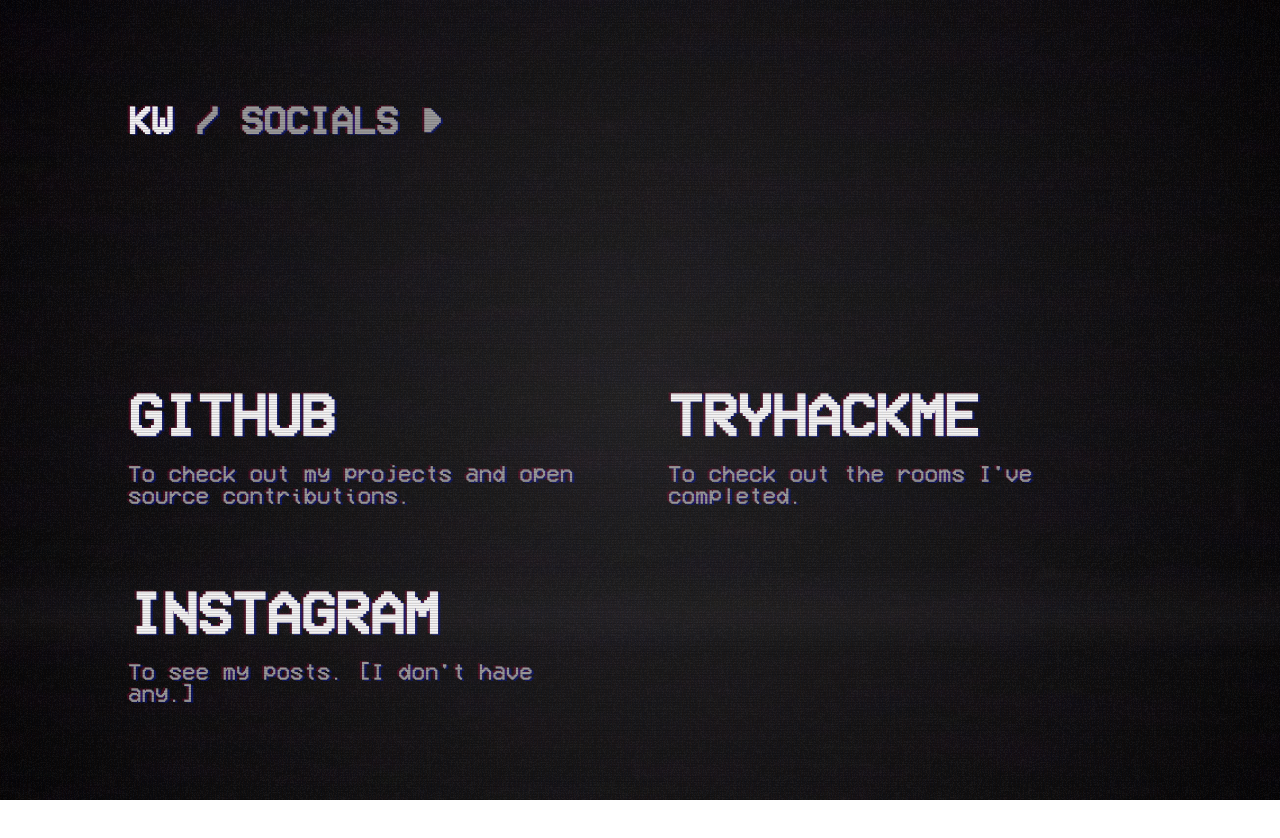
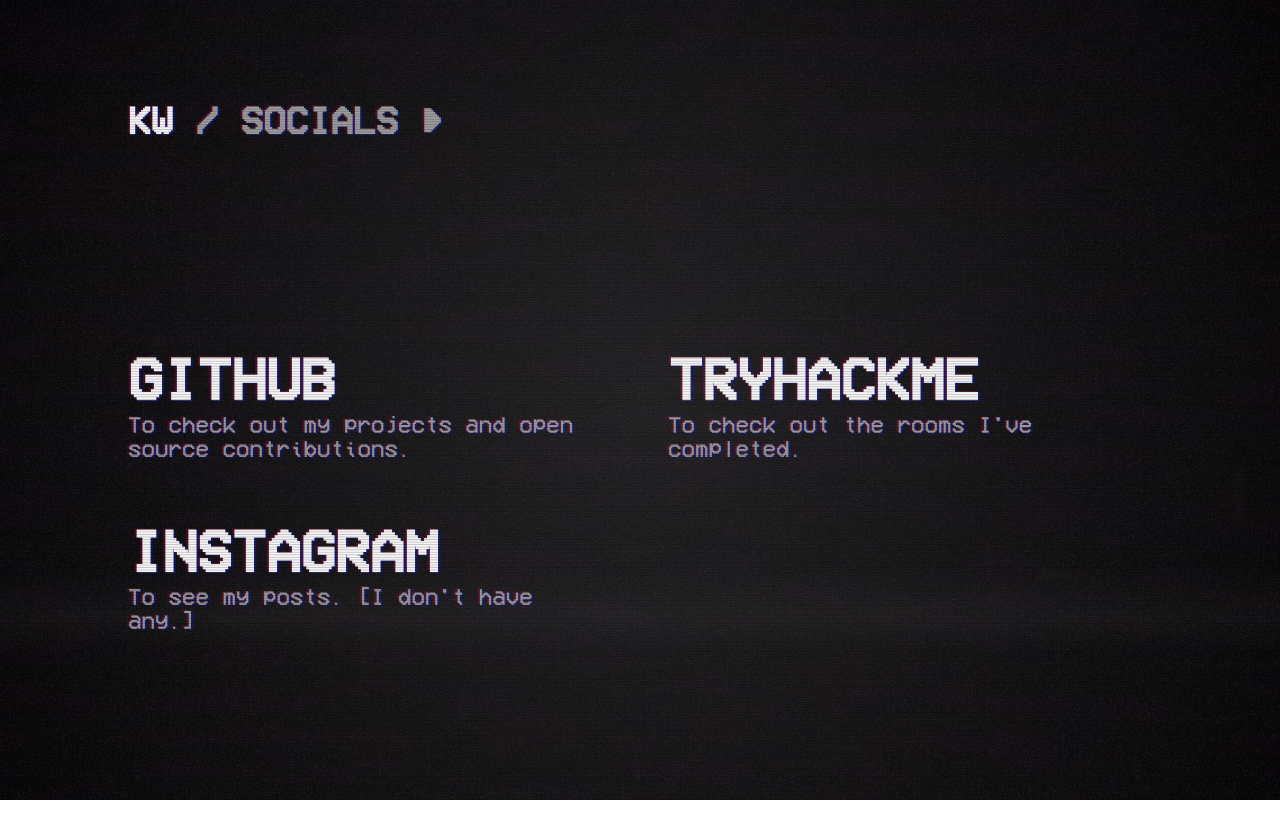
Before and after one commit to kunalwalavalkar/Portfolio, a React (Create React App) app: page /socials in a window 1280 px wide. Shown: the top 838 px of the page. After the commit the page ends 800 px from the top, so only its background shows below. Built offline with nearby package versions, Linux system fonts and the light colour scheme.

Commit message:
First commit

```diff
--- a/src/components/Button.css
+++ b/src/components/Button.css
@@ -10,6 +10,7 @@
 }
 
 .pages {
+	line-height: 1.15;
 	font-size: var(--font-size-primary);
 	/* font-size: 4.5vw; */
 	text-decoration: none;
@@ -17,6 +18,7 @@
 }
 
 .nonClickable {
+	line-height: 1.15;
 	text-decoration: none;
 	width: 100%;
 	color: #fff;
--- a/src/index.css
+++ b/src/index.css
@@ -23,6 +23,16 @@
 	/* background: url('./assets/effect-artifacts.gif'); */
 	cursor: url('./assets/images/cursor-default.png') 0 0, auto;
 }
+
+h2 {
+	display: block;
+	margin-block-start: 0;
+	margin-block-end: 0;
+	margin-inline-start: 0px;
+	margin-inline-end: 0px;
+	font-weight: bold;
+}
+
 
 @font-face {
 	font-family: 'VCR';
@@ -673,19 +683,6 @@
 	margin-bottom: 24vh;
 } */
 
-body {
-	margin-top: 10vh;
-	margin-bottom: 25vh;
-	margin-left: 10%;
-	margin-right: 10%;
-	font-family: vcr, monospace;
-	animation: textShadow 1.6s infinite;
-	text-shadow: 0.175vw 0.05vw 0.5px rgba(0, 30, 255, 0.325), -0.175vw -0.05vw 0.5px rgba(255, 0, 80, 0.225);
-	/* text-shadow: 4.5px 0 1px rgba(0, 0, 0, 0.5), 5px 0 0.5px rgba(255, 255, 255, 0.25); */
-	/* background: url('./assets/effect-artifacts.gif'); */
-	cursor: url('./assets/images/cursor-default.png') 0 0, auto;
-}
-
 .cursor {
 	cursor: url('./assets/images/cursor-default.png') 0 0, auto;
 }
@@ -727,6 +724,7 @@
 }
 
 .description {
+	line-height: 1.05;
 	font-size: var(--font-size-secondary);
 	width: 100%;
 	color: #a0a0a0;
--- a/src/pages/Projects.js
+++ b/src/pages/Projects.js
@@ -29,7 +29,6 @@
 				page="PROJECTS"
 				pageClassName="currentPage"
 			/>
-
 			<ul>
 				<li>
 					<h2>
```
